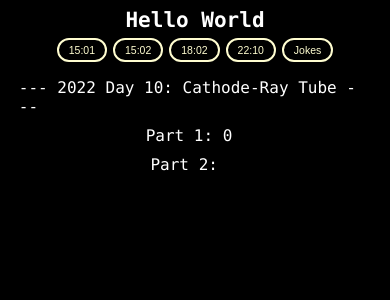
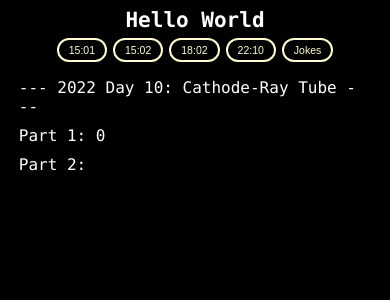
Before and after one commit to nuoxoxo/gig, a React (Vite) app: page / in a window 390 px wide. Shown: the top 300 px of the page. Built offline with nearby package versions, Linux system fonts and the light colour scheme; no server answers.

Commit message:
fixing iphone screen sass

```diff
--- a/src/styles/App.scss
+++ b/src/styles/App.scss
@@ -119,7 +119,6 @@ h2 {
 @media only screen and (max-width: 768px) {
   .nav, .playground, .field {
     // flex-direction: column;
-    align-items: center;
     font-size: 16px;
   }
   .playground {
@@ -133,7 +132,8 @@ h2 {
   }
   .dad-jokes-field {
     font-size: $TextSize-1;
-    // height: 96vh;
+    height: 76vh;
+    margin-left: calc($DadMarginL - 5px);
     user-select: none;
   }
 }
```
